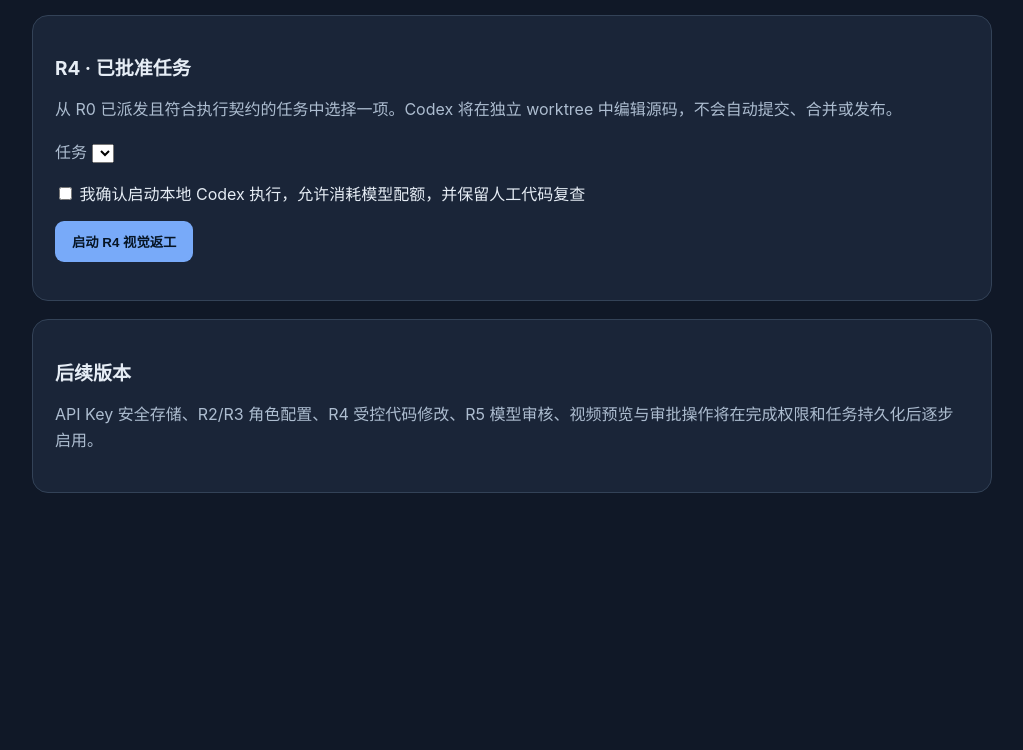
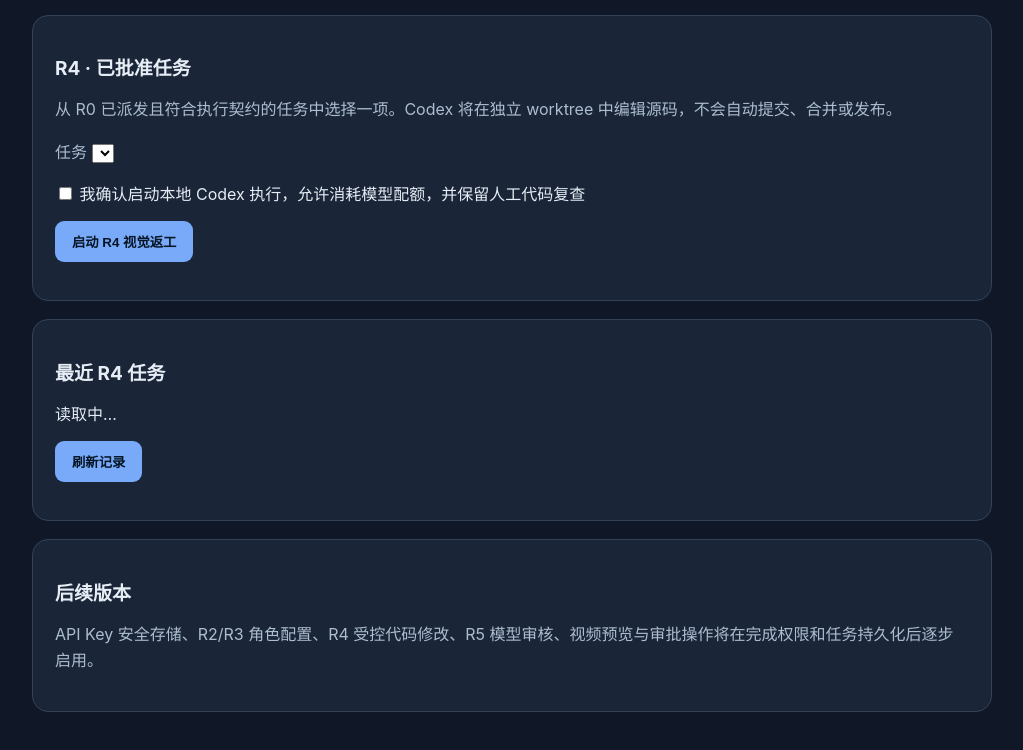
Before and after one commit to huangyong7878/mg-animation-skill, a plain HTML site: page studio/index.html in a window 1280 px wide. Shown: the part 566-1316 px from the top of the page, without its empty margins (128-1151 px from the left). Before the commit the page ends 1107 px from the top, so only its background shows below. Drawn offline with Linux system fonts and the light colour scheme; no server answers.

Commit message:
feat(studio): show persisted task history panel

```diff
--- a/studio/index.html
+++ b/studio/index.html
@@ -18,5 +18,5 @@
 <section><h2>R0 工作区</h2><div id="workspaces">读取中…</div></section>
 <section><h2>R4 · Codex</h2><p id="codex">检测中…</p><button id="probe" type="button">运行 Codex 只读测试</button><pre id="probe-output"></pre></section>
 <section class="wide"><h2>R4 · 已批准任务</h2><p>从 R0 已派发且符合执行契约的任务中选择一项。Codex 将在独立 worktree 中编辑源码，不会自动提交、合并或发布。</p><p><label for="task-select">任务</label> <select id="task-select"><option value="">读取任务中…</option></select></p><label><input id="confirm-r4" type="checkbox"> 我确认启动本地 Codex 执行，允许消耗模型配额，并保留人工代码复查</label><p><button id="run-r4" type="button">启动 R4 视觉返工</button></p><pre id="r4-output"></pre></section>
-<section class="wide"><h2>后续版本</h2><p>API Key 安全存储、R2/R3 角色配置、R4 受控代码修改、R5 模型审核、视频预览与审批操作将在完成权限和任务持久化后逐步启用。</p></section>
+<section class="wide"><h2>最近 R4 任务</h2><div id="job-history">读取中…</div><p><button id="refresh-history" type="button">刷新记录</button></p></section><section class="wide"><h2>后续版本</h2><p>API Key 安全存储、R2/R3 角色配置、R4 受控代码修改、R5 模型审核、视频预览与审批操作将在完成权限和任务持久化后逐步启用。</p></section>
 </main><script src="/app.js"></script></body></html>
```
